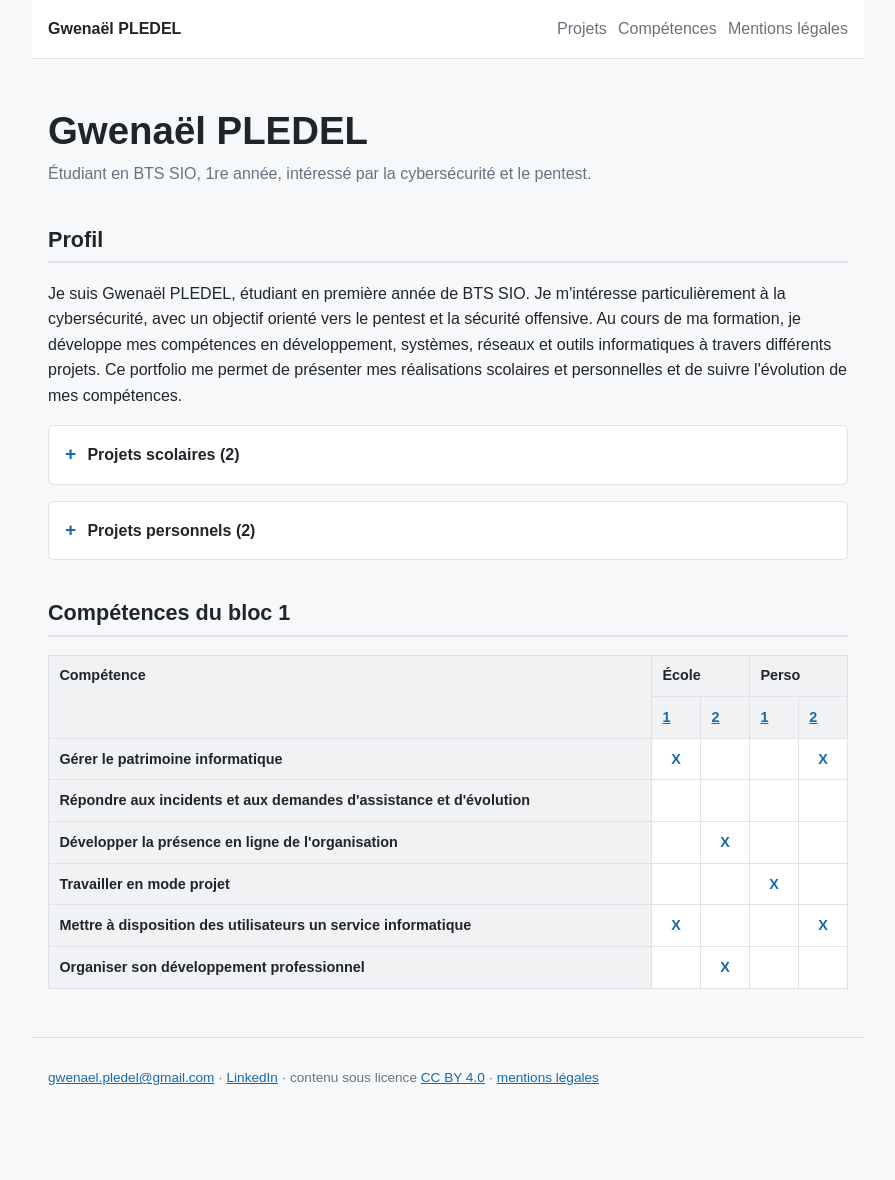
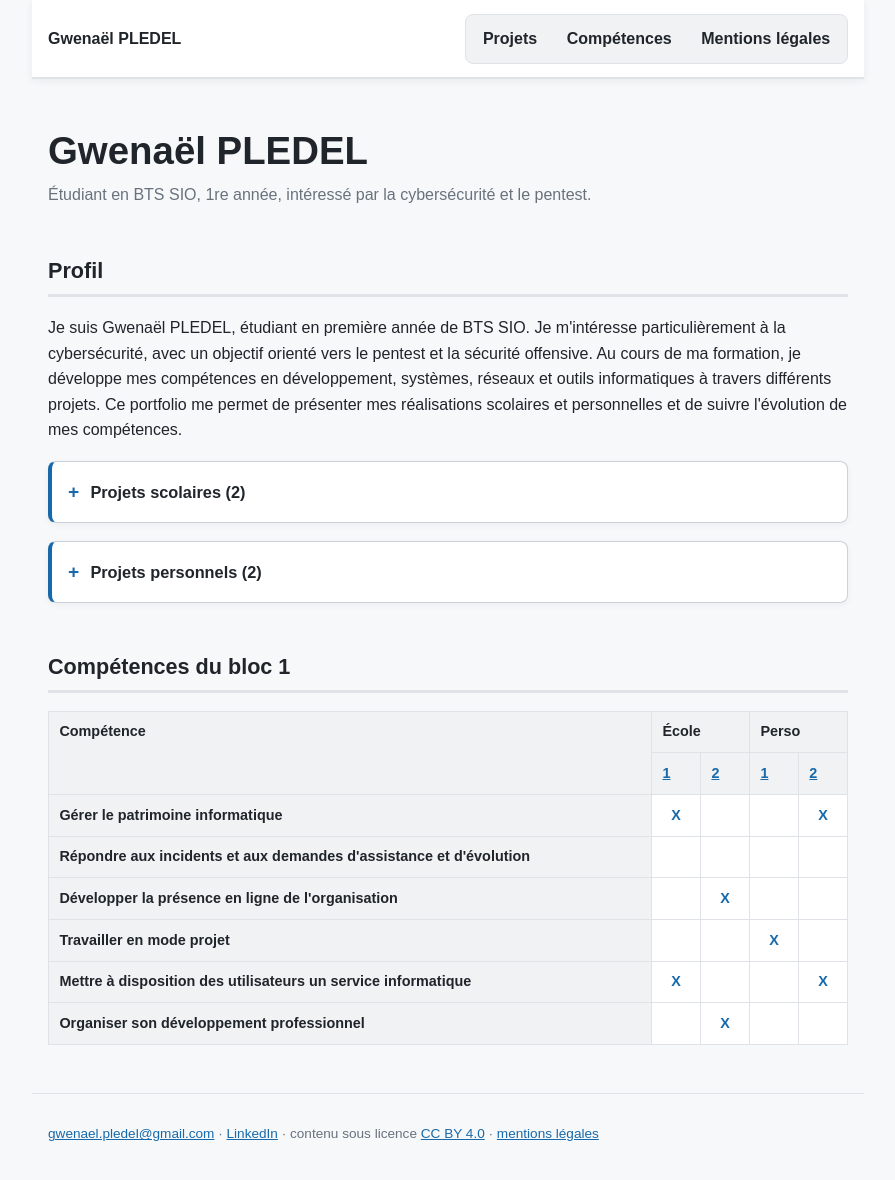
Before and after one commit to vzsca/Portfolio-Gwenael, a Jekyll site: the page built from index.html, in a window 1280 px wide and 1191 px high. Shown: the top 1180 px of the window, without its empty margins (192-1087 px from the left). Built offline with Jekyll 4.4.1, drawn with Linux system fonts in a browser that asks for light colours.

Commit message:
Ameliorer la barre de navigation et les demarcations

```diff
--- a/css/style.css
+++ b/css/style.css
@@ -24,14 +24,18 @@ header, main, footer {
 }
 
 header {
-  padding: 1rem;
+  padding: .85rem 1rem;
   display: flex;
   flex-wrap: wrap;
   justify-content: space-between;
   align-items: center;
-  gap: .6rem 1.25rem;
-  border-bottom: 1px solid var(--border);
+  gap: .7rem 1.25rem;
+  border-bottom: 2px solid var(--border);
   background: var(--surface);
+  box-shadow: 0 2px 8px rgba(32, 37, 43, .06);
+  position: sticky;
+  top: 0;
+  z-index: 10;
 }
 
 .site { margin: 0; font-weight: 700; }
@@ -43,20 +47,36 @@ header {
 
 nav ul {
   list-style: none;
-  padding: 0;
+  padding: .25rem;
   margin: 0;
   display: flex;
   flex-wrap: wrap;
-  gap: .7rem;
+  gap: .25rem;
+  border: 1px solid var(--border);
+  border-radius: 8px;
+  background: #f0f2f4;
 }
 
 nav a {
-  color: var(--muted);
+  display: block;
+  padding: .45rem .8rem;
+  border-radius: 6px;
+  color: var(--text);
   text-decoration: none;
+  font-weight: 600;
+  transition: background .15s ease, color .15s ease;
 }
 
 nav a:hover,
-nav a:focus { color: var(--accent); }
+nav a:focus {
+  background: var(--surface);
+  color: var(--accent);
+}
+
+nav a:focus-visible {
+  outline: 2px solid var(--accent);
+  outline-offset: 1px;
+}
 
 h1, h2, h3 { line-height: 1.25; }
 
@@ -68,8 +88,8 @@ h1 {
 h2 {
   font-size: 1.35rem;
   margin-top: 2.5rem;
-  padding-bottom: .45rem;
-  border-bottom: 2px solid var(--border);
+  padding: .7rem 0 .55rem;
+  border-bottom: 3px solid var(--border);
 }
 
 h3 {
@@ -93,16 +113,19 @@ a:focus-visible {
 
 .section-repliable {
   background: var(--surface);
-  border: 1px solid var(--border);
-  border-radius: 6px;
-  margin: 1rem 0;
+  border: 1px solid #cbd1d8;
+  border-left: 4px solid var(--accent);
+  border-radius: 8px;
+  margin: 1.15rem 0;
+  box-shadow: 0 2px 7px rgba(32, 37, 43, .05);
 }
 
 .section-repliable > summary {
   cursor: pointer;
   list-style: none;
-  padding: .85rem 1rem;
+  padding: .9rem 1rem;
   font-weight: 700;
+  font-size: 1.02rem;
 }
 
 .section-repliable > summary::-webkit-details-marker { display: none; }
```
